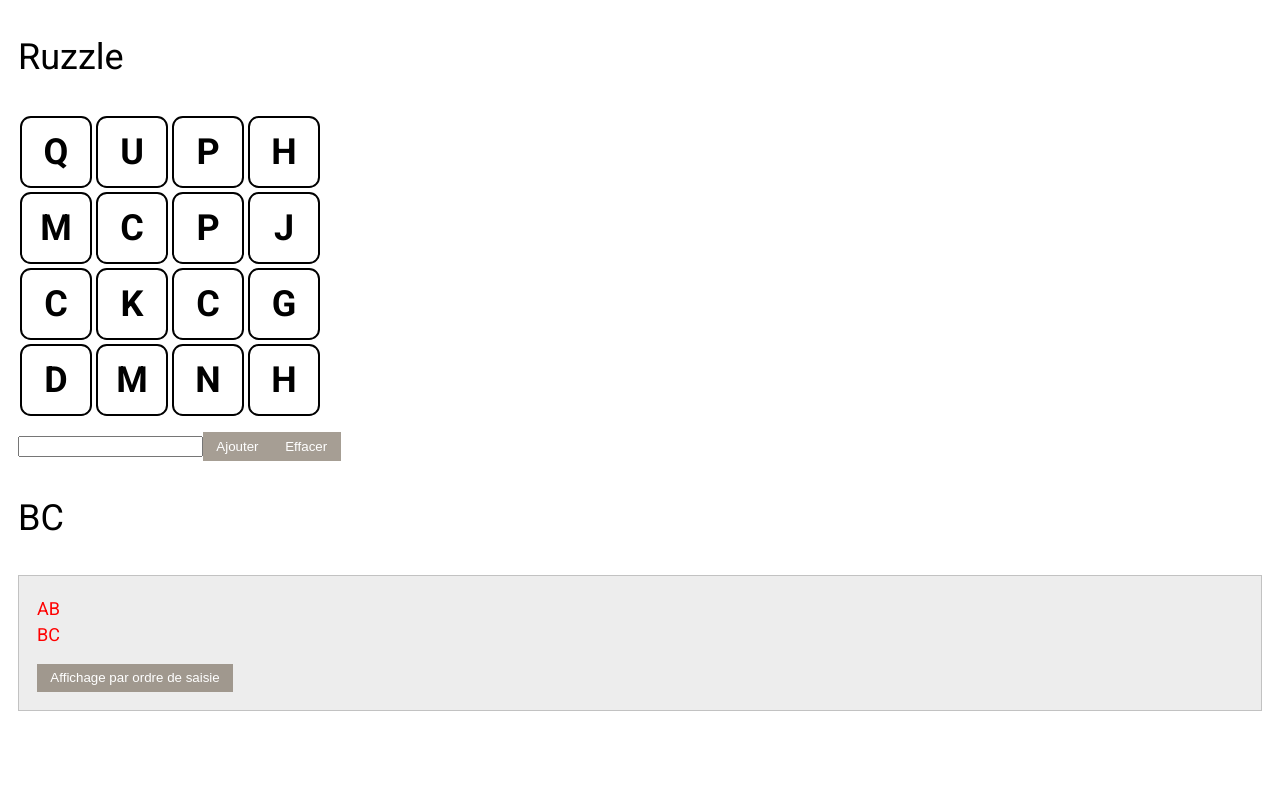
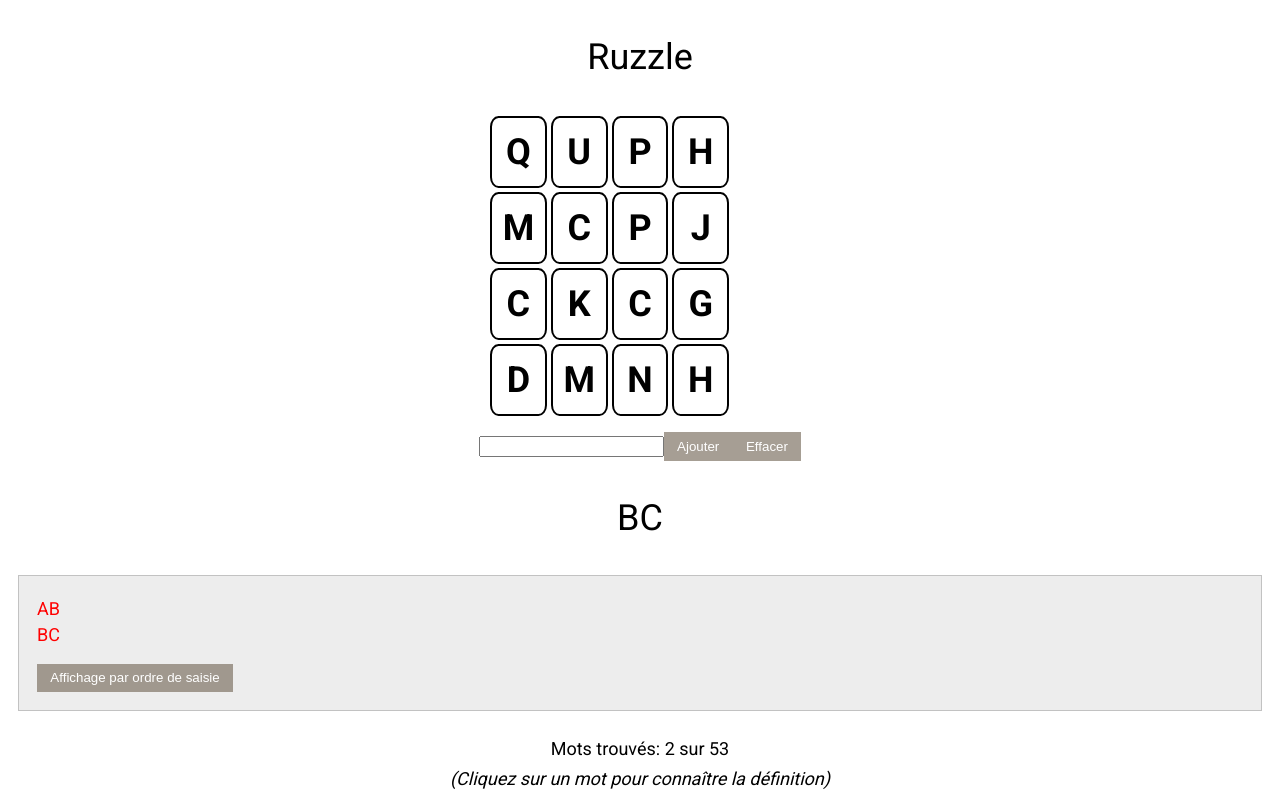
Before and after one commit to mho85/ruzzle, a React (Create React App) app: page / in a window 1280 px wide. Built offline with nearby package versions, Linux system fonts and the light colour scheme.

Commit message:
Fix styling

```diff
--- a/src/components/App.js
+++ b/src/components/App.js
@@ -67,6 +67,10 @@
       <AddWord />
       <p>{foundWords.length > 0 && foundWords[foundWords.length - 1]}</p>
       <Words words={foundWords} />
+      <div id="footer">
+        <p>Mots trouvés: {foundWords.length} sur {53}</p>
+        <p><i>(Cliquez sur un mot pour connaître la définition)</i></p>
+      </div>
     </div>
   )
 }
--- a/src/styles/App.scss
+++ b/src/styles/App.scss
@@ -1,6 +1,19 @@
 #app-container {
 	width: 100vw;
 	padding: 0 0.5em;
+	display: flex;
+	align-items: center;
+	flex-direction: column;
+
+	#footer {
+		font-size: 50%;
+		text-align: center;
+		margin-top: 1em;
+
+		p {
+			margin: 0.5em 0;
+		}
+	}
 }
 
 .button {
--- a/src/styles/Words.scss
+++ b/src/styles/Words.scss
@@ -1,4 +1,5 @@
 #words-container {
+	width: 100%;
 	background-color: rgba(211, 211, 211, 0.4);
 	border: 1px solid rgba(128, 128, 128, 0.4);
 	padding: 0.5em;
```
